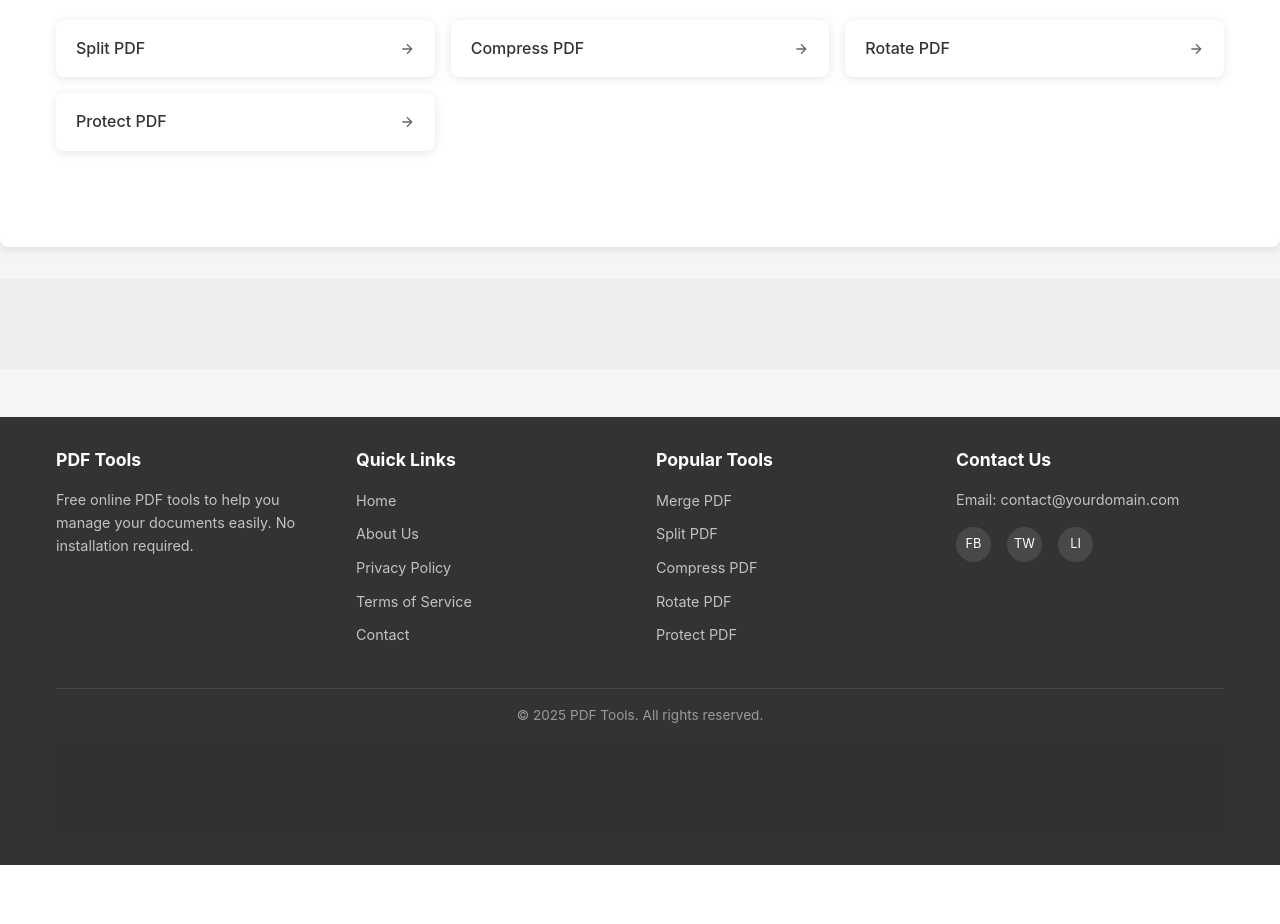
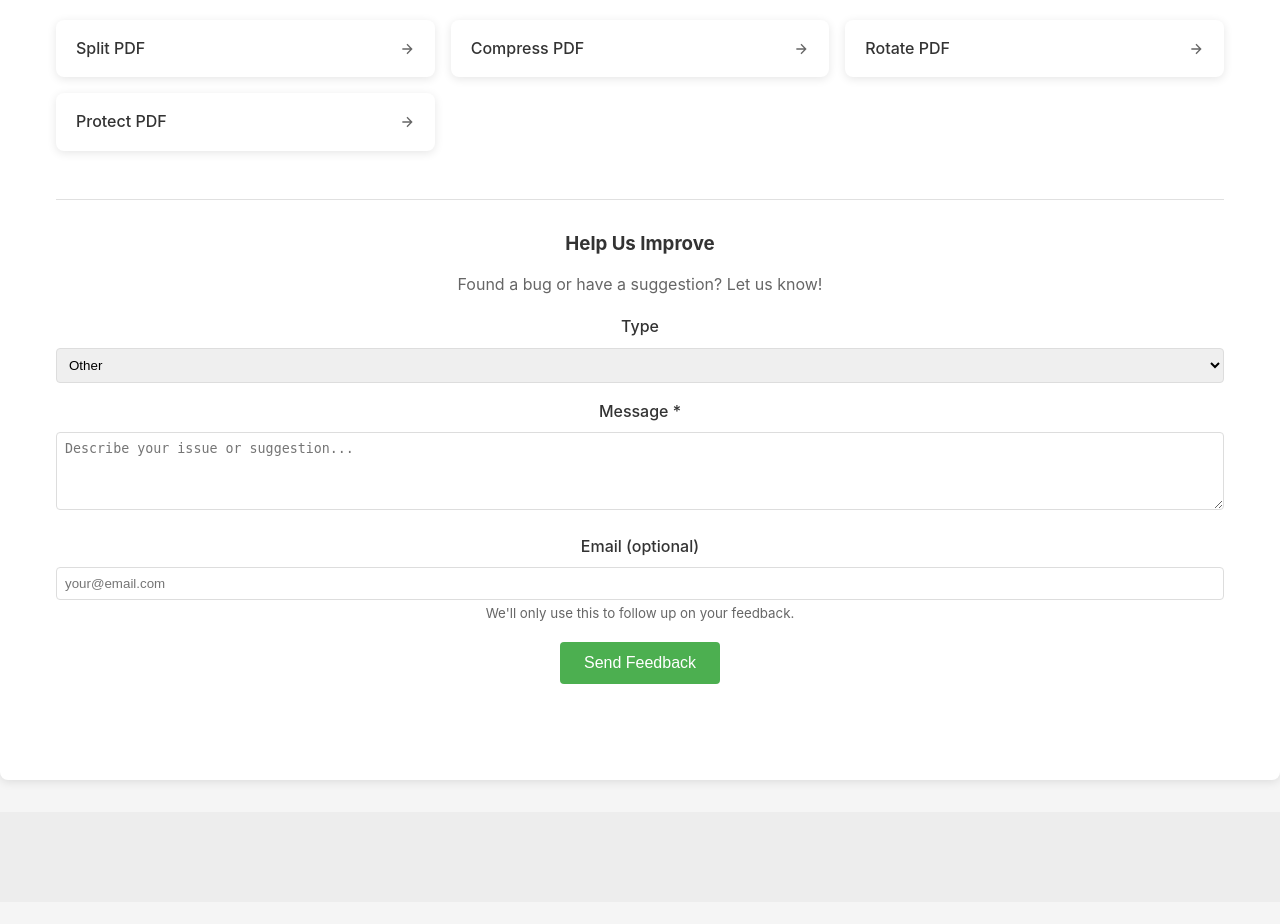
Before and after one commit to ravisingh2r-eng/Pdftools, a PHP site: page /tools/merge-pdf/index.php in a window 1280 px wide. Shown: the part 2662-3586 px from the top of the page. Before the commit the page ends 3527 px from the top, so only its background shows below. Run offline with PHP 8.4, Linux system fonts and the light colour scheme.

Commit message:
Wire up usage logging and feedback from frontend tools
Add usage logging system:
- lib/usage_logger.php with log_usage(), calculate_duration_ms(),
  get_upload_size(), get_file_count() helper functions
- Logs tool usage to usage_logs table with timing, file count, size
- Tracks both successful operations and errors

Add feedback submission:
- feedback-submit.php handler for processing feedback forms
- Validates message, email, categorizes feedback type
- Inserts into feedback table with tool context and IP

Update merge-pdf as integration example:
- Times processing with microtime(true)
- Logs success/error with file metrics
- Adds feedback form section with type selector
- Handles feedback success/error messages

Update tool template:
- Add custom_footer_html support for feedback forms
- Render after related tools section

```diff
--- /dev/null
+++ b/public_html/lib/usage_logger.php
@@ -0,0 +1,184 @@
+<?php
+/**
+ * Usage Logger
+ *
+ * Logs tool usage to the database for analytics.
+ * Works with the existing usage_logs table schema.
+ */
+
+/**
+ * Log a tool usage event
+ *
+ * @param string $toolSlug      The tool identifier (e.g., 'merge-pdf')
+ * @param int    $fileCount     Number of files processed
+ * @param int    $totalSizeIn   Total input size in bytes
+ * @param int    $durationMs    Processing duration in milliseconds
+ * @param string $status        'success' or 'error'
+ * @param string $errorMessage  Error message if status is 'error'
+ * @return bool                 True on success, false on failure
+ */
+function log_usage(
+    string $toolSlug,
+    int $fileCount = 1,
+    int $totalSizeIn = 0,
+    int $durationMs = 0,
+    string $status = 'success',
+    string $errorMessage = ''
+): bool {
+    try {
+        // Include config for database connection
+        // Use the main public config, not admin config
+        $configPath = __DIR__ . '/../config/config.php';
+        if (!file_exists($configPath)) {
+            error_log('Usage logger: config.php not found');
+            return false;
+        }
+
+        require_once $configPath;
+
+        // Get PDO connection
+        // Check if we have the admin DB connection function or need to create our own
+        if (function_exists('get_db_connection')) {
+            $pdo = get_db_connection();
+        } else {
+            // Fallback: Create connection using constants from config
+            // These should be defined in the main config or we use defaults
+            $host = defined('DB_HOST') ? DB_HOST : 'localhost';
+            $name = defined('DB_NAME') ? DB_NAME : 'pdf_tools';
+            $user = defined('DB_USER') ? DB_USER : 'root';
+            $pass = defined('DB_PASS') ? DB_PASS : '';
+            $charset = defined('DB_CHARSET') ? DB_CHARSET : 'utf8mb4';
+
+            $dsn = "mysql:host={$host};dbname={$name};charset={$charset}";
+            $options = [
+                PDO::ATTR_ERRMODE => PDO::ERRMODE_EXCEPTION,
+                PDO::ATTR_DEFAULT_FETCH_MODE => PDO::FETCH_ASSOC,
+                PDO::ATTR_EMULATE_PREPARES => false,
+            ];
+
+            $pdo = new PDO($dsn, $user, $pass, $options);
+        }
+
+        // Get client information
+        $ipAddress = $_SERVER['REMOTE_ADDR'] ?? null;
+
+        // Handle proxied requests
+        if (!empty($_SERVER['HTTP_X_FORWARDED_FOR'])) {
+            $ips = explode(',', $_SERVER['HTTP_X_FORWARDED_FOR']);
+            $ipAddress = trim($ips[0]);
+        }
+
+        $userAgent = $_SERVER['HTTP_USER_AGENT'] ?? null;
+
+        // Truncate user agent if too long
+        if ($userAgent && strlen($userAgent) > 500) {
+            $userAgent = substr($userAgent, 0, 500);
+        }
+
+        // Insert usage log
+        $stmt = $pdo->prepare('
+            INSERT INTO usage_logs
+            (tool_slug, ip_address, user_agent, file_count, total_size_bytes,
+             processing_time_ms, status, error_message, created_at)
+            VALUES (?, ?, ?, ?, ?, ?, ?, ?, NOW())
+        ');
+
+        $stmt->execute([
+            $toolSlug,
+            $ipAddress,
+            $userAgent,
+            $fileCount,
+            $totalSizeIn,
+            $durationMs,
+            $status,
+            $errorMessage ?: null
+        ]);
+
+        // Also update total_uses counter in tools table if it exists
+        try {
+            $stmt = $pdo->prepare('
+                UPDATE tools
+                SET total_uses = total_uses + 1
+                WHERE slug = ?
+            ');
+            $stmt->execute([$toolSlug]);
+        } catch (PDOException $e) {
+            // Silently ignore if tools table doesn't exist or slug not found
+        }
+
+        return true;
+
+    } catch (PDOException $e) {
+        error_log('Usage logger error: ' . $e->getMessage());
+        return false;
+    } catch (Exception $e) {
+        error_log('Usage logger error: ' . $e->getMessage());
+        return false;
+    }
+}
+
+/**
+ * Helper function to calculate processing time
+ *
+ * @param float $startTime  microtime(true) at start
+ * @return int              Duration in milliseconds
+ */
+function calculate_duration_ms(float $startTime): int {
+    return (int)((microtime(true) - $startTime) * 1000);
+}
+
+/**
+ * Helper function to get total upload size
+ *
+ * @param array $files  $_FILES array (can be single or multiple)
+ * @param string $key   The form field name
+ * @return int          Total size in bytes
+ */
+function get_upload_size(array $files, string $key = 'pdf_files'): int {
+    if (!isset($files[$key])) {
+        return 0;
+    }
+
+    $totalSize = 0;
+
+    // Handle multiple files
+    if (is_array($files[$key]['size'])) {
+        foreach ($files[$key]['size'] as $size) {
+            if (is_numeric($size)) {
+                $totalSize += $size;
+            }
+        }
+    } else {
+        // Single file
+        $totalSize = (int)$files[$key]['size'];
+    }
+
+    return $totalSize;
+}
+
+/**
+ * Helper function to get file count
+ *
+ * @param array $files  $_FILES array
+ * @param string $key   The form field name
+ * @return int          Number of files
+ */
+function get_file_count(array $files, string $key = 'pdf_files'): int {
+    if (!isset($files[$key])) {
+        return 0;
+    }
+
+    // Handle multiple files
+    if (is_array($files[$key]['name'])) {
+        $count = 0;
+        foreach ($files[$key]['name'] as $name) {
+            if (!empty($name)) {
+                $count++;
+            }
+        }
+        return $count;
+    }
+
+    // Single file
+    return !empty($files[$key]['name']) ? 1 : 0;
+}
--- a/public_html/tools/_template_tool.php
+++ b/public_html/tools/_template_tool.php
@@ -58,6 +58,7 @@ function render_tool_page(array $config): void
         'custom_head_html' => '',
         'custom_form_html' => '',
         'custom_scripts_html' => '',
+        'custom_footer_html' => '',
         'og_image_url' => '',
         'author_name' => 'PDF Tools Team',
         'publish_date' => date('c'),
@@ -304,6 +305,13 @@ function render_tool_page(array $config): void
             </section>
             <?php endif; ?>
 
+            <!-- Custom Footer Content (e.g., Feedback Form) -->
+            <?php if (!empty($custom_footer_html)): ?>
+            <section class="content-section custom-footer-section">
+                <?php echo $custom_footer_html; ?>
+            </section>
+            <?php endif; ?>
+
         </div>
     </main>
 
--- a/public_html/tools/merge-pdf/index.php
+++ b/public_html/tools/merge-pdf/index.php
@@ -7,6 +7,7 @@
 
 require_once __DIR__ . '/../../config/config.php';
 require_once __DIR__ . '/../../lib/pdf_engine.php';
+require_once __DIR__ . '/../../lib/usage_logger.php';
 require_once __DIR__ . '/../_template_tool.php';
 
 // Define tool slug
@@ -30,6 +31,9 @@ $error = null;
 // Process form submission
 if ($_SERVER['REQUEST_METHOD'] === 'POST') {
     $uploadedFiles = [];
+    $startTime = microtime(true);
+    $totalSizeIn = get_upload_size($_FILES);
+    $fileCount = get_file_count($_FILES);
 
     try {
         // Verify CSRF token
@@ -132,6 +136,10 @@ if ($_SERVER['REQUEST_METHOD'] === 'POST') {
         header('Cache-Control: private, max-age=0, must-revalidate');
         header('Pragma: public');
 
+        // Log successful usage
+        $durationMs = calculate_duration_ms($startTime);
+        log_usage($tool_slug, $fileCount, $totalSizeIn, $durationMs, 'success');
+
         // Output file and clean up
         readfile($outputPath);
         unlink($outputPath);
@@ -140,6 +148,10 @@ if ($_SERVER['REQUEST_METHOD'] === 'POST') {
 
     } catch (Exception $e) {
         $error = $e->getMessage();
+
+        // Log failed usage
+        $durationMs = calculate_duration_ms($startTime);
+        log_usage($tool_slug, $fileCount, $totalSizeIn, $durationMs, 'error', $error);
 
         // Clean up any uploaded files on error
         if (!empty($uploadedFiles)) {
@@ -154,6 +166,64 @@ $errorHtml = '';
 if ($error) {
     $errorHtml = '<div class="message message-error">' . htmlspecialchars($error, ENT_QUOTES, 'UTF-8') . '</div>';
 }
+
+// Handle feedback messages
+$feedbackMessage = '';
+if (isset($_GET['feedback'])) {
+    if ($_GET['feedback'] === 'success') {
+        $feedbackMessage = '<div class="message message-success">Thank you for your feedback!</div>';
+    } elseif ($_GET['feedback'] === 'error') {
+        $reason = $_GET['reason'] ?? 'unknown';
+        $errorMessages = [
+            'empty' => 'Please enter a message.',
+            'short' => 'Message must be at least 10 characters.',
+            'email' => 'Please enter a valid email address.',
+            'db' => 'Failed to save feedback. Please try again.',
+            'unknown' => 'An error occurred. Please try again.'
+        ];
+        $feedbackMessage = '<div class="message message-error">' . ($errorMessages[$reason] ?? $errorMessages['unknown']) . '</div>';
+    }
+}
+
+// Feedback form HTML
+$feedbackFormHtml = '
+<div class="feedback-section" style="margin-top: 3rem; padding-top: 2rem; border-top: 1px solid #e0e0e0;">
+    <h3 style="margin-bottom: 1rem;">Help Us Improve</h3>
+    <p style="color: #666; margin-bottom: 1rem;">Found a bug or have a suggestion? Let us know!</p>
+    ' . $feedbackMessage . '
+    <form action="/feedback-submit.php" method="POST" class="feedback-form">
+        <input type="hidden" name="tool_slug" value="' . htmlspecialchars($tool_slug, ENT_QUOTES, 'UTF-8') . '">
+
+        <div style="margin-bottom: 1rem;">
+            <label for="feedback_type" style="display: block; margin-bottom: 0.5rem; font-weight: 500;">Type</label>
+            <select name="feedback_type" id="feedback_type" style="width: 100%; padding: 0.5rem; border: 1px solid #ddd; border-radius: 4px;">
+                <option value="bug">Bug Report</option>
+                <option value="idea">Feature Suggestion</option>
+                <option value="question">Question</option>
+                <option value="other" selected>Other</option>
+            </select>
+        </div>
+
+        <div style="margin-bottom: 1rem;">
+            <label for="feedback_message" style="display: block; margin-bottom: 0.5rem; font-weight: 500;">Message *</label>
+            <textarea name="message" id="feedback_message" rows="4" required minlength="10"
+                      placeholder="Describe your issue or suggestion..."
+                      style="width: 100%; padding: 0.5rem; border: 1px solid #ddd; border-radius: 4px; resize: vertical;"></textarea>
+        </div>
+
+        <div style="margin-bottom: 1rem;">
+            <label for="feedback_email" style="display: block; margin-bottom: 0.5rem; font-weight: 500;">Email (optional)</label>
+            <input type="email" name="email" id="feedback_email"
+                   placeholder="your@email.com"
+                   style="width: 100%; padding: 0.5rem; border: 1px solid #ddd; border-radius: 4px;">
+            <small style="color: #666;">We\'ll only use this to follow up on your feedback.</small>
+        </div>
+
+        <button type="submit" style="background: #4CAF50; color: white; padding: 0.75rem 1.5rem; border: none; border-radius: 4px; cursor: pointer; font-size: 1rem;">
+            Send Feedback
+        </button>
+    </form>
+</div>';
 
 // Tool configuration
 $config = [
@@ -292,7 +362,10 @@ $config = [
     ],
 
     // Related Tools - dynamically loaded from registry
-    'related_tools' => get_related_tools($tool_slug)
+    'related_tools' => get_related_tools($tool_slug),
+
+    // Feedback Form
+    'custom_footer_html' => $feedbackFormHtml
 ];
 
 // Render the tool page
```
Also changed, not shown: public_html/feedback-submit.php (added, +129 -0 lines).
